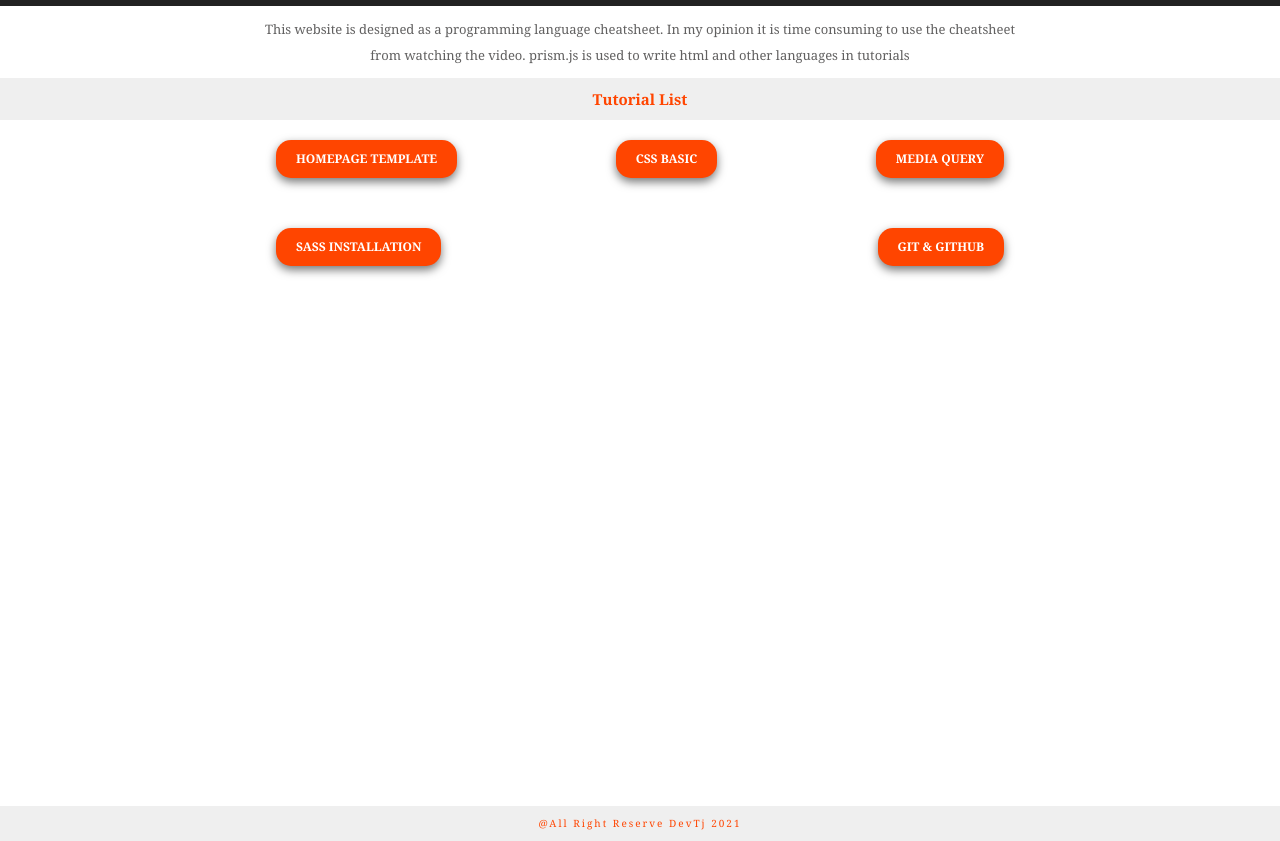
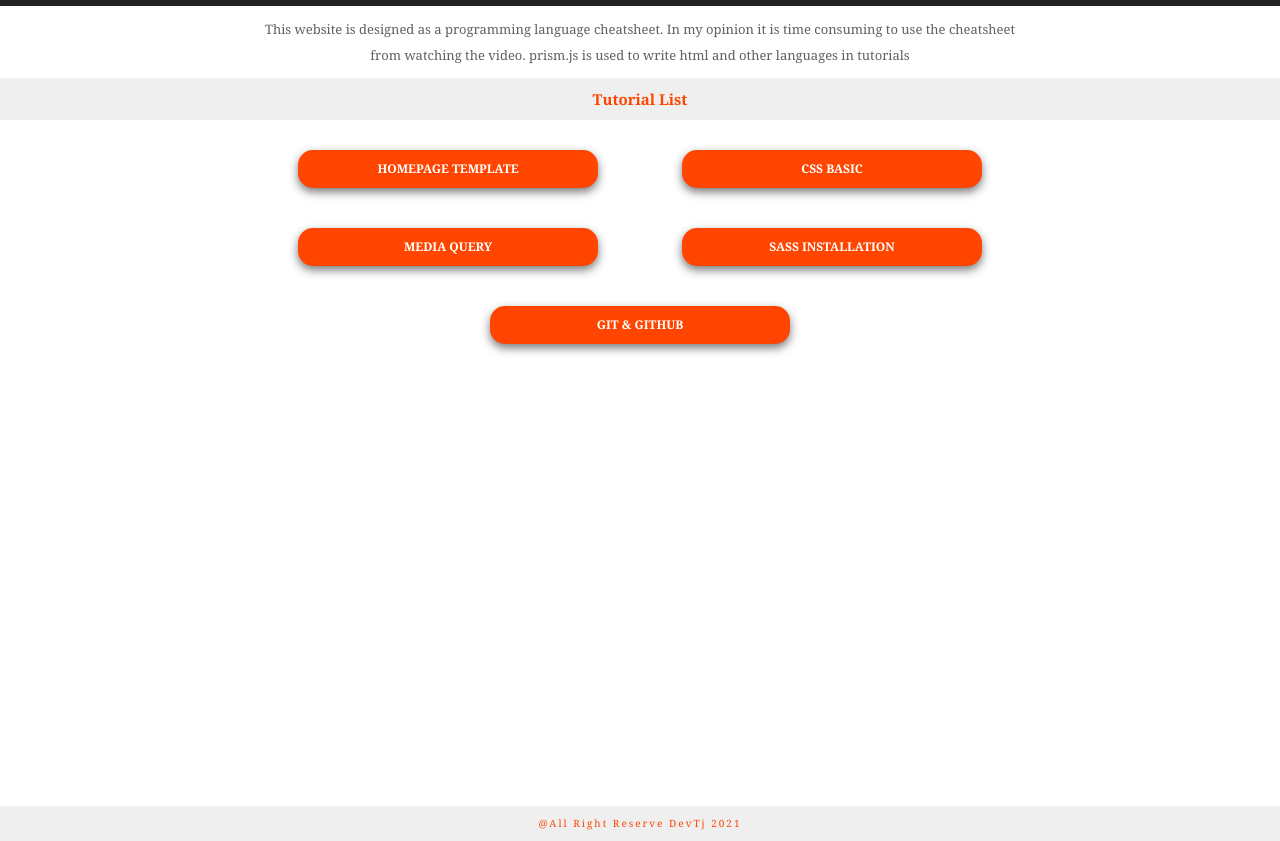
Before and after one commit to Tanvirmehedi/chitsheet, a website: page index.html in a window 1280 px wide. Shown: the part 49-890 px from the top of the page. Drawn offline with Linux system fonts and the light colour scheme; a web font is replaced by a local one.

Commit message:
change nav list centr mood

```diff
--- a/index.html
+++ b/index.html
@@ -53,8 +53,7 @@
             <a href="html.html">
               <li class="nav-link">Media Query</li>
             </a>
-          </ul>
-          <ul class="nav-item mt">
+
             <a href="esantial.html"
               ><li class="nav-link">Sass Installation</li></a
             >
--- a/sass/main.scss
+++ b/sass/main.scss
@@ -22,14 +22,15 @@
 .nav-item {
   display: flex;
   flex-direction: row;
-  justify-content: space-between;
+  justify-content: space-around;
   align-items: flex-start;
   position: relative;
+  flex-wrap: wrap;
   /* min-height: 70vh; */
 }
 .nav-link {
   text-transform: uppercase;
-  margin: 1rem 2rem;
+  margin: 2rem 3rem;
   text-align: center;
   background: orangered;
   padding: 1rem 2rem;
@@ -40,6 +41,7 @@
   font-weight: 600;
   transition: all 0.1s linear;
   box-shadow: 0px 4px 10px 0px rgba(0, 0, 0, 0.534);
+  width: 300px;
 }
 .nav-link:active {
   transform: translateY(4px);
```
Also changed, not shown: css/style.css, 1 other file.
